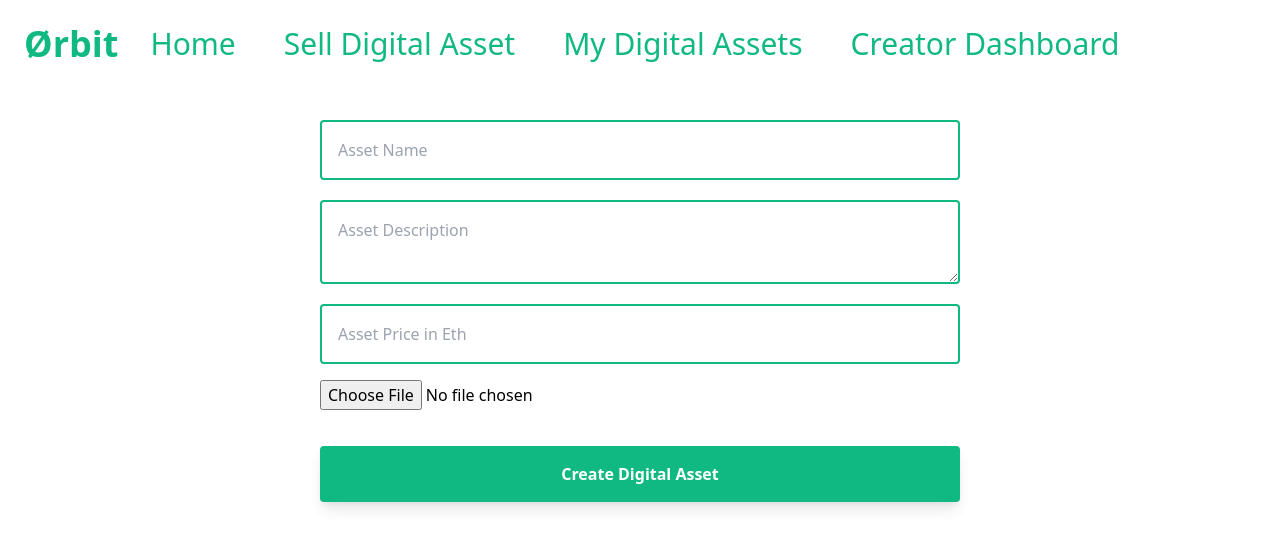
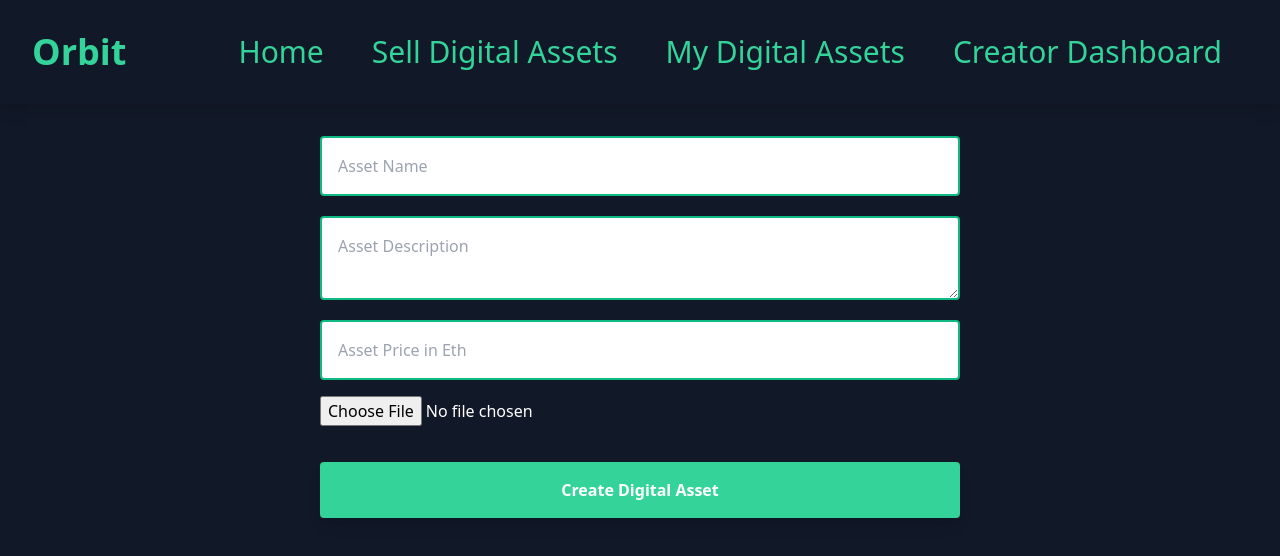
Before and after one commit to JustinGuo13/Orbit, a Next.js app: page /create-item in a window 1280 px wide. Shown: the top 556 px of the page. Built offline with nearby package versions, Linux system fonts and the light colour scheme; what ipfs-http-client would draw is missing.

Commit message:
Style front end

```diff
--- a/pages/_app.js
+++ b/pages/_app.js
@@ -3,32 +3,33 @@ import Link from 'next/link';
 
 function MyApp({ Component, pageProps }) {
 	return (
+		<body className="bg-gray-900 min-h-screen">
 			<div>
-			<nav className="flex md:items-center justify-between flex-wrap bg-teal-500 p-6">
+				<nav className="flex md:items-center justify-between flex-wrap bg-gray-900 shadow-lg p-8">
 					<div className="flex items-center flex-shrink-0 text-white mr-6">
 						<Link href="/">
-						<a className="text-4xl font-bold text-green-500">Ørbit</a>
+							<a className="text-4xl font-bold text-green-400 mr-20">Orbit</a>
 						</Link>
 
 						<div class="w-full block flex-grow lg:flex lg:items-center lg:w-auto">
 							<div class="lg:flex-grow">
 								<Link href="/">
-								<a class="block mt-4 mx-8 lg:inline-block lg:mt-0 text-3xl text-green-500 hover:text-green-600  mr-4">
+									<a class="block mt-4 mx-8 lg:inline-block lg:mt-0 text-3xl text-green-400 hover:text-green-500  mr-4">
 										Home
 									</a>
 								</Link>
 								<Link href="/create-item">
-								<a class="block mt-4 mx-8 lg:inline-block lg:mt-0 text-3xl text-green-500 hover:text-green-600  mr-4">
-									Sell Digital Asset
+									<a class="block mt-4 mx-8 lg:inline-block lg:mt-0 text-3xl text-green-400 hover:text-green-500  mr-4">
+										Sell Digital Assets
 									</a>
 								</Link>
 								<Link href="/my-assets">
-								<a class="block mt-4 mx-8 lg:inline-block lg:mt-0 text-3xl text-green-500 hover:text-green-600 mr-4 ">
+									<a class="block mt-4 mx-8 lg:inline-block lg:mt-0 text-3xl text-green-400 hover:text-green-500 mr-4 ">
 										My Digital Assets
 									</a>
 								</Link>
 								<Link href="/creator-dashboard">
-								<a class="block mt-4 mx-8 lg:inline-block lg:mt-0 text-3xl text-green-500 hover:text-green-600 ">
+									<a class="block mt-4 mx-8 lg:inline-block lg:mt-0 text-3xl text-green-400 hover:text-green-500 ">
 										Creator Dashboard
 									</a>
 								</Link>
@@ -38,6 +39,7 @@ function MyApp({ Component, pageProps }) {
 				</nav>
 				<Component {...pageProps} />
 			</div>
+		</body>
 	);
 }
 
--- a/pages/create-item.js
+++ b/pages/create-item.js
@@ -92,17 +92,16 @@ export default function CreateItem() {
 					className="mt-5 border-2 rounded border-green-500 p-4"
 					onChange={(e) => updateFormInput({ ...formInput, price: e.target.value })}
 				/>
-				<input type="file" name="Asset" className="my-4" onChange={onChange} />
-				{fileUrl && (
-					<img
-						className="mt-2 border rounded filter drop-shadow-lg"
-						width="350"
-						src={fileUrl}
-					/>
-				)}
+				<input
+					type="file"
+					name="Asset"
+					className="my-4 text text-white"
+					onChange={onChange}
+				/>
+				{fileUrl && <img className="mt-2 border rounded" width="350" src={fileUrl} />}
 				<button
 					onClick={createMarket}
-					className="font-bold mt-5 bg-green-500 text-white rounded p-4 shadow-lg hover:bg-green-600"
+					className="font-bold mt-5 bg-green-400 text-white rounded p-4 shadow-lg hover:bg-green-500"
 				>
 					Create Digital Asset
 				</button>
--- a/pages/creator-dashboard.js
+++ b/pages/creator-dashboard.js
@@ -51,7 +51,7 @@ export default function CreatorDashboard() {
 		setLoadingState('loaded');
 	}
 	if (loadingState === 'loaded' && !nfts.length)
-		return <h1 className="py-10 px-20 text-3xl">No assets created</h1>;
+		return <h1 className="py-10 px-20 text-3xl text-green-400">No assets created</h1>;
 	return (
 		<div>
 			<div className="p-4">
--- a/pages/index.js
+++ b/pages/index.js
@@ -64,7 +64,7 @@ export default function Home() {
 	}
 
 	if (loadingState === 'loaded' && !nfts.length)
-		return <h1 className="px-20 py-10 text-3xl">No items in marketplace</h1>;
+		return <h1 className="px-20 py-10 text-3xl text-green-400">No items in marketplace</h1>;
 
 	return (
 		<div className="flex justify-center">
--- a/pages/my-assets.js
+++ b/pages/my-assets.js
@@ -46,7 +46,7 @@ export default function MyAssets() {
 		setLoadingState('loaded');
 	}
 	if (loadingState === 'loaded' && !nfts.length)
-		return <h1 className="py-10 px-20 text-3xl">No assets owned</h1>;
+		return <h1 className="py-10 px-20 text-3xl text-green-400">No assets owned</h1>;
 	return (
 		<div className="flex justify-center">
 			<div className="p-4">
```
Lines whose indentation alone changed are shown as unchanged.
